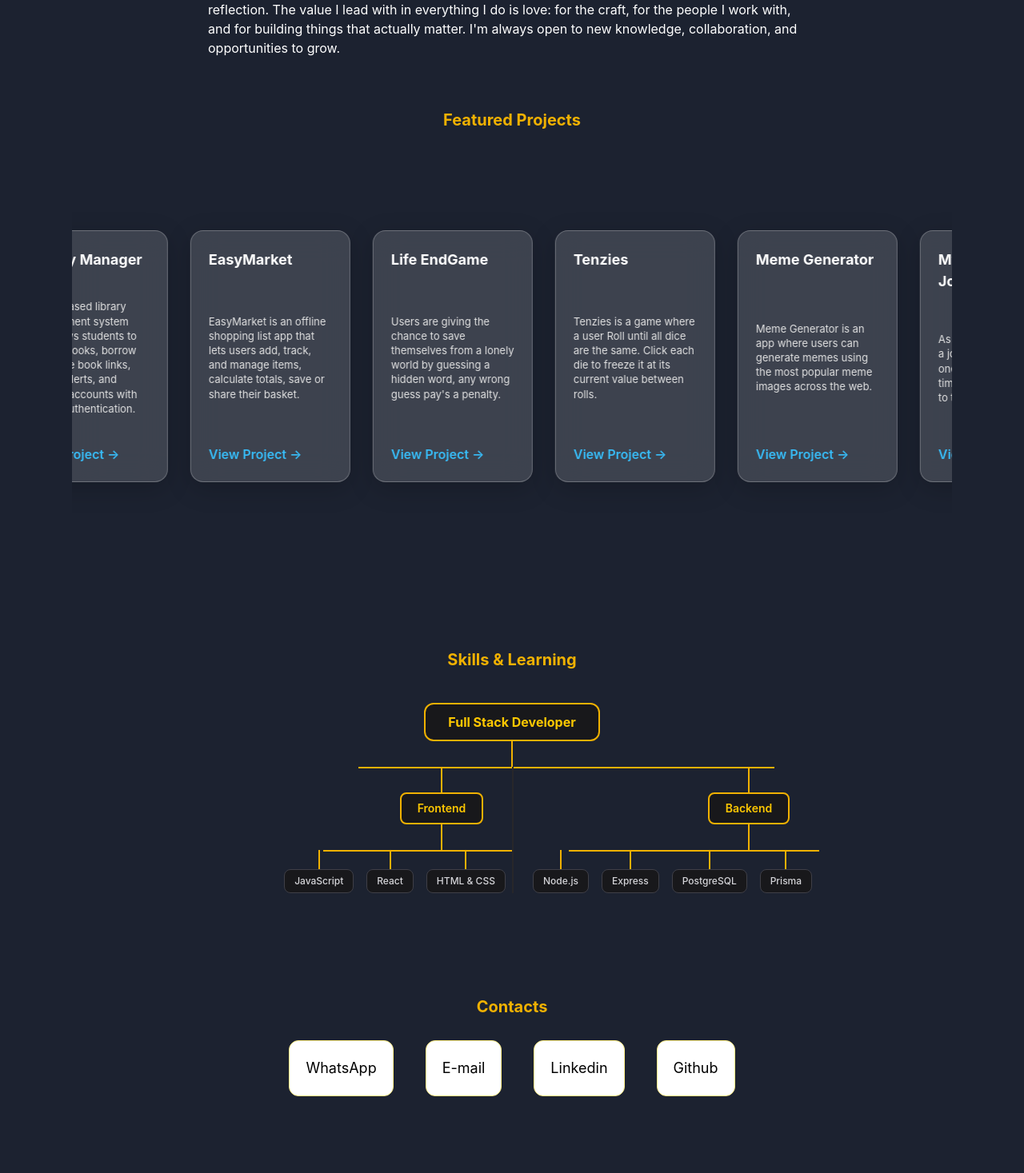
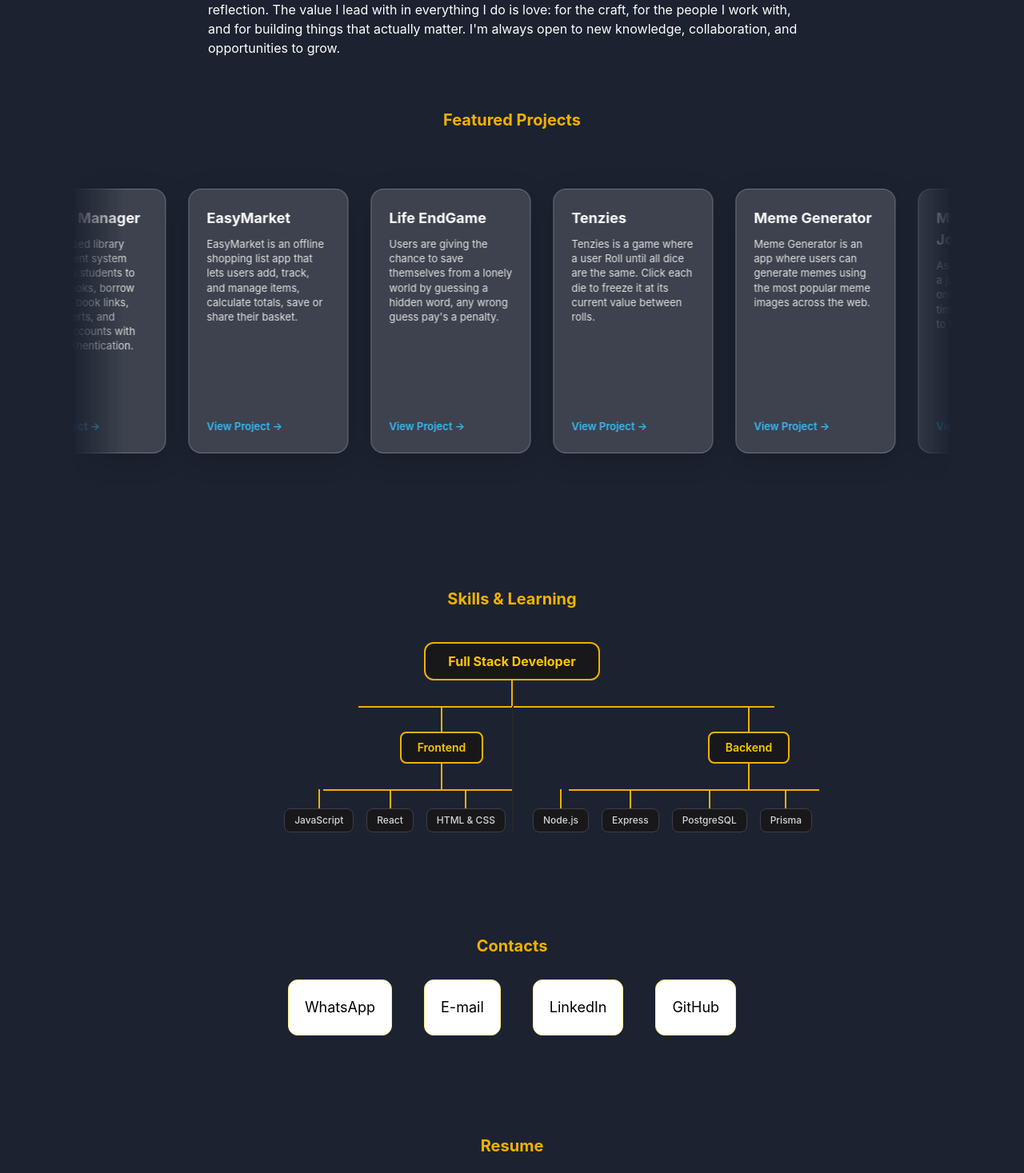
Before and after one commit to Azumah-Mpopiin-Ernest/azumah-ernest, a React (Vite) app: page /Resume in a window 1280 px wide. Shown: the part 663-2130 px from the top of the page at 80% size. Built offline with nearby package versions, Linux system fonts and the light colour scheme.

Commit message:
fixed project cards not animating smoothly

```diff
--- a/components/Home.jsx
+++ b/components/Home.jsx
@@ -1,22 +1,22 @@
 import Header from "./Header";
-import { useState, useRef, useEffect } from "react";
+import { useState, useEffect } from "react";
 import { projects } from "./projects";
 import CrystalProfile from "./crystalFrame";
 import SkillTree from "./skillTree";
 import Footer from "./footer";
+
 export default function Home() {
   const lines = [
     "You are Warmly Welcome",
     "You are in the right place",
     "I build clean web experiences",
-
     "Thanks for passing by",
   ];
 
   const [text, setText] = useState("");
   const [lineIndex, setLineIndex] = useState(0);
   const [charIndex, setCharIndex] = useState(0);
-  const scrollRef = useRef(null);
+
   useEffect(() => {
     const currentLine = lines[lineIndex];
 
@@ -25,7 +25,6 @@ export default function Home() {
         setText(currentLine.slice(0, charIndex + 1));
         setCharIndex((prev) => prev + 1);
       }, 70);
-
       return () => clearTimeout(timeout);
     }
 
@@ -34,72 +33,15 @@ export default function Home() {
       setText("");
       setLineIndex((prev) => (prev + 1) % lines.length);
     }, 1500);
-
     return () => clearTimeout(nextTimeout);
   }, [charIndex, lineIndex]);
-
-  useEffect(() => {
-    const wrapper = scrollRef.current;
-    if (!wrapper) return;
-
-    let isDown = false;
-    let startX = 0;
-    let scrollLeft = 0;
-
-    const onMouseEnter = () => {
-      wrapper.classList.add("is-hovering");
-      // Sync scroll position to where the animation visually was
-      const track = wrapper.querySelector(".projects-track");
-      const trackWidth = track.scrollWidth / 2; // duplicated, so half
-      wrapper.scrollLeft = wrapper.scrollLeft % trackWidth;
-    };
-
-    const onMouseLeave = () => {
-      wrapper.classList.remove("is-hovering");
-      isDown = false;
-    };
-
-    const onMouseDown = (e) => {
-      isDown = true;
-      startX = e.pageX - wrapper.offsetLeft;
-      scrollLeft = wrapper.scrollLeft;
-      wrapper.style.cursor = "grabbing";
-    };
-
-    const onMouseUp = () => {
-      isDown = false;
-      wrapper.style.cursor = "grab";
-    };
-
-    const onMouseMove = (e) => {
-      if (!isDown) return;
-      e.preventDefault();
-      const x = e.pageX - wrapper.offsetLeft;
-      const walk = (x - startX) * 1.5;
-      wrapper.scrollLeft = scrollLeft - walk;
-    };
-
-    wrapper.addEventListener("mouseenter", onMouseEnter);
-    wrapper.addEventListener("mouseleave", onMouseLeave);
-    wrapper.addEventListener("mousedown", onMouseDown);
-    wrapper.addEventListener("mouseup", onMouseUp);
-    wrapper.addEventListener("mousemove", onMouseMove);
-
-    return () => {
-      wrapper.removeEventListener("mouseenter", onMouseEnter);
-      wrapper.removeEventListener("mouseleave", onMouseLeave);
-      wrapper.removeEventListener("mousedown", onMouseDown);
-      wrapper.removeEventListener("mouseup", onMouseUp);
-      wrapper.removeEventListener("mousemove", onMouseMove);
-    };
-  }, []);
 
   return (
     <>
       <Header />
 
       <main className="w-full flex justify-center mt-16">
-        <div className="flex flex-col items-center gap-16 md:max-w-[1100px]  w-full overflow-x-hidden">
+        <div className="flex flex-col items-center gap-16 md:max-w-[1100px] w-full overflow-x-hidden">
           <section id="home">
             <CrystalProfile />
             <h1 className="text-white font-bold text-xl my-10">
@@ -130,18 +72,14 @@ export default function Home() {
             </p>
           </div>
 
-          {/* PROJECT SCROLLER */}
-          <h2 className="text-yellow-500 font-bold text-xl text-center mb-5">
+          <div id="projects" className="w-full">
+            <h2 className="text-yellow-500 font-bold text-xl text-center mb-8">
               Featured Projects
             </h2>
-          <div
-            id="projects"
-            className="projects-wrapper mb-10 py-10"
-            ref={scrollRef}
-          >
-            <div className="projects-track ">
+            <div className="projects-wrapper">
+              <div className="projects-track">
                 {[...projects, ...projects].map((project, i) => (
-                <div key={i} className="project-card max-w-[200px]">
+                  <div key={i} className="project-card">
                     {project.img && (
                       <img
                         src={project.img}
@@ -149,11 +87,8 @@ export default function Home() {
                         className="project-img"
                       />
                     )}
-
                     <h2>{project.name}</h2>
-
                     <p>{project.description}</p>
-
                     <a
                       href={project.link}
                       target="_blank"
@@ -165,6 +100,7 @@ export default function Home() {
                 ))}
               </div>
             </div>
+          </div>
 
           <div id="skills">
             <SkillTree />
@@ -174,30 +110,41 @@ export default function Home() {
             <h2 className="text-yellow-500 font-bold text-xl text-center mb-2">
               Contacts
             </h2>
-            <div className="flex justify-center flex-wrap  mb-10 gap-10  p-5">
-              <a href="https://wa.me/233557410587" target="blank">
-                <button className="text-black shadow-white hover:shadow text-lg transition bg-white rounded-xl  p-5 cursor-pointer border border-yellow-200">
+            <div className="flex justify-center flex-wrap mb-10 gap-10 p-5">
+              <a
+                href="https://wa.me/233557410587"
+                target="_blank"
+                rel="noopener noreferrer"
+              >
+                <button className="text-black hover:shadow text-lg transition bg-white rounded-xl p-5 cursor-pointer border border-yellow-200">
                   WhatsApp
                 </button>
               </a>
-              <a href="mailto:teslajunior0552@gmail.com" target="blank">
-                <button className="text-black shadow-white hover:shadow text-lg transition bg-white rounded-xl  p-5 cursor-pointer border border-yellow-200">
+              <a
+                href="mailto:teslajunior0552@gmail.com"
+                target="_blank"
+                rel="noopener noreferrer"
+              >
+                <button className="text-black hover:shadow text-lg transition bg-white rounded-xl p-5 cursor-pointer border border-yellow-200">
                   E-mail
                 </button>
               </a>
-
               <a
                 href="https://www.linkedin.com/in/ernest-azumah-48b3a5308/"
-                target="blank"
+                target="_blank"
+                rel="noopener noreferrer"
               >
-                <button className="text-black shadow-white hover:shadow text-lg transition bg-white rounded-xl  p-5 cursor-pointer border border-yellow-200">
-                  Linkedin
+                <button className="text-black hover:shadow text-lg transition bg-white rounded-xl p-5 cursor-pointer border border-yellow-200">
+                  LinkedIn
                 </button>
               </a>
-
-              <a href="https://github.com/Azumah-Mpopiin-Ernest" target="blank">
-                <button className="text-black shadow-white hover:shadow text-lg transition bg-white rounded-xl  p-5 cursor-pointer border border-yellow-200">
-                  Github
+              <a
+                href="https://github.com/Azumah-Mpopiin-Ernest"
+                target="_blank"
+                rel="noopener noreferrer"
+              >
+                <button className="text-black hover:shadow text-lg transition bg-white rounded-xl p-5 cursor-pointer border border-yellow-200">
+                  GitHub
                 </button>
               </a>
             </div>
@@ -209,8 +156,8 @@ export default function Home() {
             </h2>
             <a
               href="/resume.pdf"
-              className="text-[#0f172a] md:text-lg hover:bg-yellow-600 transition bg-yellow-500 px-10 py-2 rounded-xl"
-              download={"Azumah_Mpopiin_Ernest.pdf"}
+              className="text-[#0f172a] md:text-lg hover:bg-yellow-600 transition bg-yellow-500 px-10 py-2 rounded-xl text-center"
+              download="Azumah_Mpopiin_Ernest.pdf"
             >
               Download Resume
             </a>
--- a/src/index.css
+++ b/src/index.css
@@ -1,15 +1,28 @@
 @import "tailwindcss";
+
+/* ── BASE ───────────────────────────────────────────────── */
+
+html {
+  scroll-behavior: smooth;
+}
 
 body {
   background-color: #1c2230;
-  width: auto;
   overflow-x: hidden;
 }
+
+div,
+main {
+  scroll-margin-top: 100px;
+}
+
+/* ── NAVBAR ─────────────────────────────────────────────── */
+
 .navbar {
   display: flex;
   gap: 2rem;
   padding: 1rem;
-  background: #0f172a; /* Dark background makes glow pop */
+  background: #0f172a;
 }
 
 .nav-item {
@@ -23,9 +36,8 @@ body {
   color: #fff;
 }
 
-/* The container that rotates */
 .orbit-container {
-  display: none; /* Hidden by default */
+  display: none;
   position: absolute;
   top: 0;
   left: 0;
@@ -39,10 +51,9 @@ body {
   animation: orbit 3s linear infinite;
 }
 
-/* The actual glowing dot */
 .glow-particle {
   position: absolute;
-  top: -4px; /* Adjust based on your padding */
+  top: -4px;
   left: 50%;
   width: 6px;
   height: 6px;
@@ -62,66 +73,84 @@ body {
   }
 }
 
-/* SCROLLER CONTAINER */
+/* ── PROJECT SCROLLER ───────────────────────────────────── */
 
 .projects-wrapper {
   width: 100%;
   overflow: hidden;
   position: relative;
-  cursor: grab;
-}
-
-.projects-wrapper.is-hovering {
-  overflow-x: auto;
-  cursor: grab;
-  scrollbar-width: none;
-}
-
-.projects-wrapper.is-hovering::-webkit-scrollbar {
-  display: none;
+  padding: 40px 0;
+  mask-image: linear-gradient(
+    to right,
+    transparent 0%,
+    black 6%,
+    black 94%,
+    transparent 100%
+  );
+  -webkit-mask-image: linear-gradient(
+    to right,
+    transparent 0%,
+    black 6%,
+    black 94%,
+    transparent 100%
+  );
 }
 
 .projects-track {
   display: flex;
-  gap: 28px;
   width: max-content;
   animation: scrollProjects 35s linear infinite;
+  will-change: transform;
 }
 
-.projects-wrapper.is-hovering .projects-track {
+/* Pause when hovering anywhere over the track */
+.projects-wrapper:hover .projects-track {
   animation-play-state: paused;
 }
 
-/* CARD */
+@keyframes scrollProjects {
+  from {
+    transform: translateX(0);
+  }
+  to {
+    transform: translateX(-50%);
+  }
+}
+
+/* ── PROJECT CARD ───────────────────────────────────────── */
 
 .project-card {
+  width: 200px;
+  flex-shrink: 0;
+  margin-right: 28px;
   padding: 22px;
   border-radius: 16px;
-
   display: flex;
   flex-direction: column;
   justify-content: space-between;
-
+  gap: 10px;
   background: rgba(255, 255, 255, 0.15);
   backdrop-filter: blur(18px);
   border: 1px solid rgba(255, 255, 255, 0.25);
-
   box-shadow: 0 8px 32px rgba(0, 0, 0, 0.18);
-
-  transition: all 0.35s ease;
+  transition:
+    box-shadow 0.35s ease,
+    translate 0.35s ease;
 }
 
-/* IMAGE */
+.project-card:hover {
+  translate: 0 -8px;
+  box-shadow:
+    0 0 20px rgba(56, 189, 248, 0.45),
+    0 0 50px rgba(56, 189, 248, 0.25);
+}
 
 .project-img {
   width: 100%;
   height: 140px;
   object-fit: cover;
   border-radius: 10px;
-  margin-bottom: 12px;
 }
-
-/* TEXT */
 
 .project-card h2 {
   font-size: 18px;
@@ -133,40 +162,17 @@ body {
   font-size: 13px;
   color: #e4e4e4;
   line-height: 1.4;
+  flex-grow: 1;
 }
 
 .project-card a {
   color: #38bdf8;
   font-weight: 600;
+  font-size: 13px;
   text-decoration: none;
 }
 
-/* HOVER EFFECT */
-
-.project-card:hover {
-  transform: translateY(-8px) scale(1.03);
-
-  box-shadow:
-    0 0 20px rgba(56, 189, 248, 0.45),
-    0 0 50px rgba(56, 189, 248, 0.25);
-}
-
-/* INFINITE SCROLL */
-
-@keyframes scrollProjects {
-  from {
-    transform: translateX(0);
-  }
-  to {
-    transform: translateX(-50%);
-  }
-}
-
-@keyframes spin {
-  to {
-    transform: rotate(360deg);
-  }
-}
+/* ── TYPEWRITER ─────────────────────────────────────────── */
 
 .typewriter-wrap {
   display: flex;
@@ -174,43 +180,24 @@ body {
   margin-top: -10px;
 }
 
-.typewriter-text {
-  width: 22ch;
-  overflow: hidden;
-  white-space: nowrap;
-  border-right: 3px solid rgba(255, 255, 255, 0.9);
-  font-size: 2rem;
-  font-weight: 700;
-  letter-spacing: 0.02em;
-  animation:
-    typing 3.2s steps(22, end),
-    blinkCursor 0.8s step-end infinite;
-}
-
-@keyframes typing {
-  from {
-    width: 0;
+@keyframes blinkCursor {
+  0%,
+  100% {
+    opacity: 1;
   }
-  to {
-    width: 22ch;
+  50% {
+    opacity: 0;
   }
 }
 
-@keyframes blinkCursor {
-  0%,
-  100% {
-    border-color: rgba(255, 255, 255, 0.95);
-  }
-  50% {
-    border-color: transparent;
+.cursor {
+  animation: blinkCursor 0.8s step-end infinite;
+}
+
+/* ── MISC ───────────────────────────────────────────────── */
+
+@keyframes spin {
+  to {
+    transform: rotate(360deg);
   }
 }
-
-html {
-  scroll-behavior: smooth;
-}
-
-div,
-main {
-  scroll-margin-top: 100px;
-}
```
Lines whose indentation alone changed are shown as unchanged.
